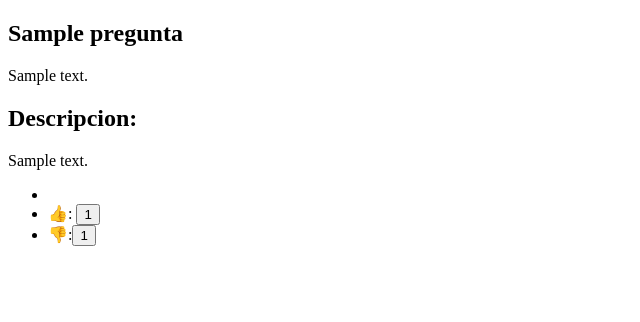
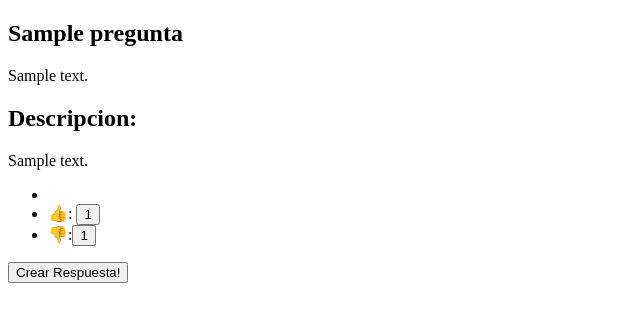
Before and after one commit to ealvan/askSystem, a Django app: page /askSystem/pregunta/1/ in a window 1280 px wide. Shown: the top 322 px of the page, without its empty margins (0-640 px from the left). Run offline with Django 3.2, Linux system fonts and the light colour scheme; tables that the repository leaves empty hold one stand-in row (values such as "Sample post").

Commit message:
litle changes

```diff
--- a/main/forms.py
+++ b/main/forms.py
@@ -18,6 +18,7 @@ class PreguntaForm(forms.ModelForm):
             'confiable',
             'keywords',
         ]
+
 class CreateReply(forms.ModelForm):
     class Meta:
         model = Respuesta
--- a/main/templates/main/singleQuestion.html
+++ b/main/templates/main/singleQuestion.html
@@ -31,9 +31,10 @@
 
             {% else %}
                 <p><b>No hay respuesta para esta pregunt aun.</b></p>
-                <button id="addReply"> Crear Respuesta!</button>
-
+                <!-- <button id="addReply"> Crear Respuesta!</button>
+                 -->
             {% endif %}
+            <button id="addReply"> Crear Respuesta!</button>
 
         {% else %}
             <p> <b> No existe esta pregunta, puedes intentar buscando otra</b>  </p>
```
